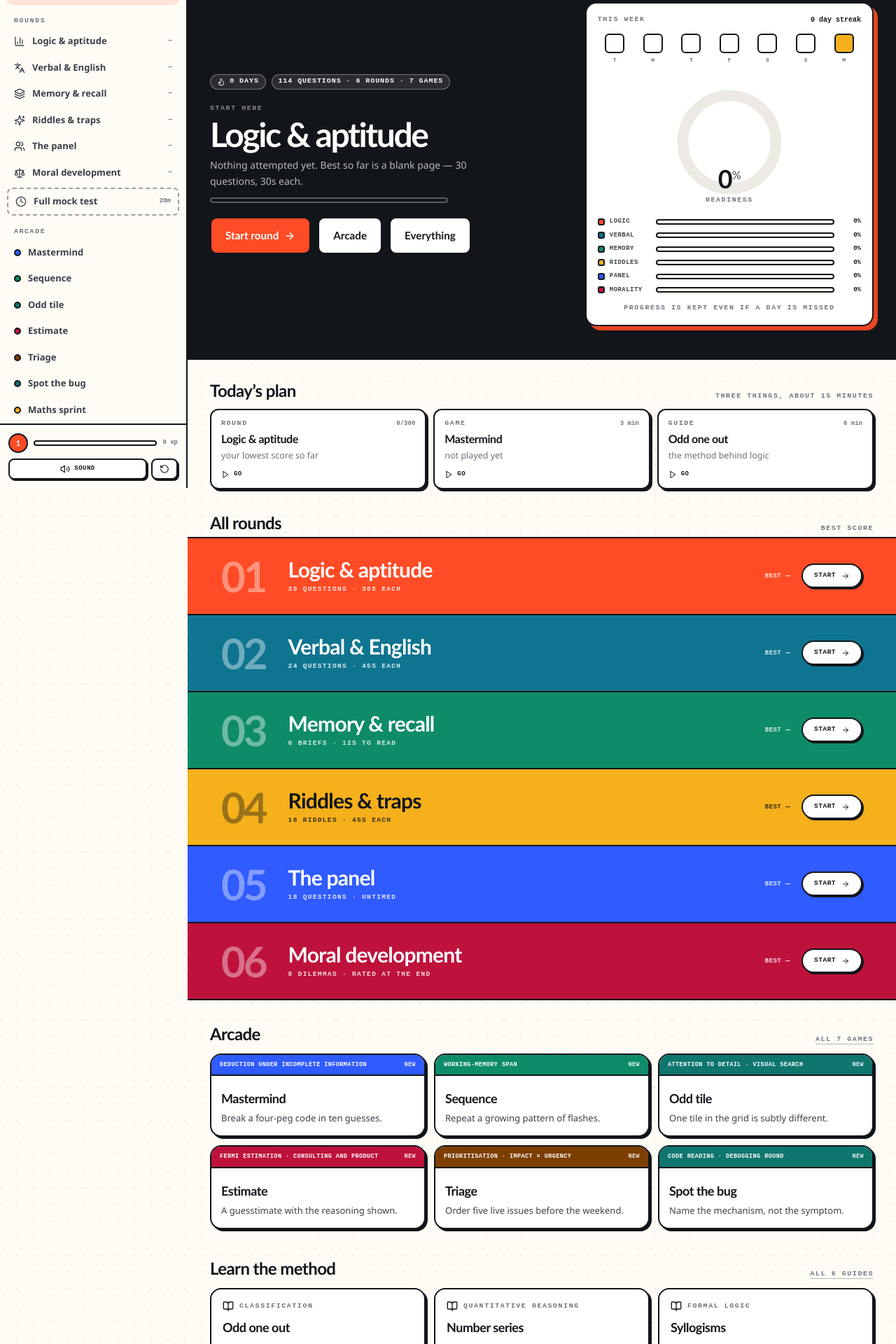
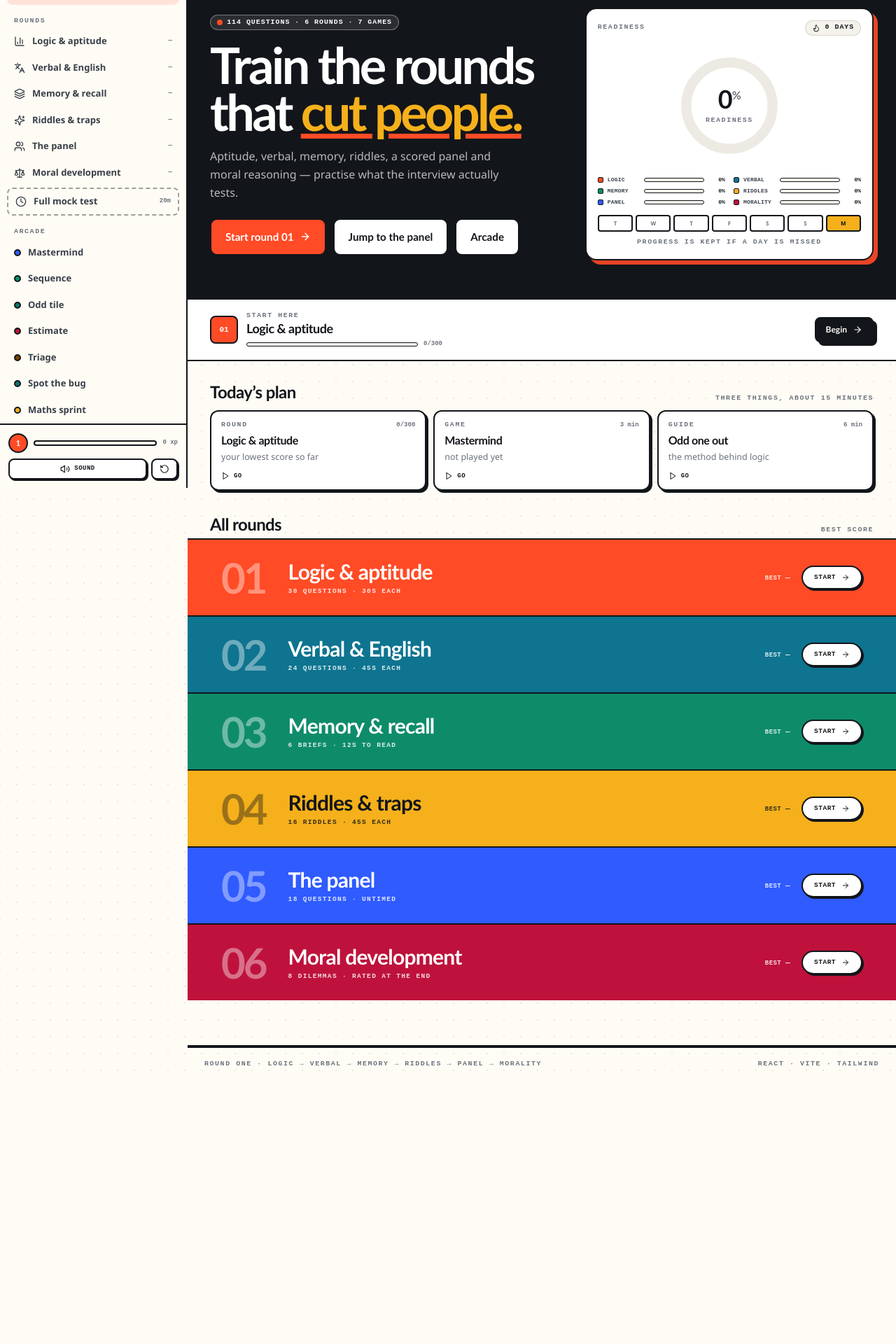
Before and after one commit to apsideslabs/round-one, a React (Vite) app: page / in a window 1280 px wide. Shown: the part 103-2023 px from the top of the page at 70% size. After the commit the page ends 1647 px from the top, so only its background shows below. Built offline with nearby package versions, Linux system fonts and the light colour scheme.

Commit message:
fix(home): restore the hero, move the new blocks below, drop the arcade grid

```diff
--- a/src/components/Dial.tsx
+++ b/src/components/Dial.tsx
@@ -2,7 +2,7 @@ import { tracks, trackById, type TrackId } from '@/data/tracks'
 import { pct } from '@/lib/utils'
 import type { Scores } from '@/store/progress'
 
-export function Dial({ scores, readiness }: { scores: Scores; readiness: number }) {
+export function Dial({ scores, readiness, compact = false }: { scores: Scores; readiness: number; compact?: boolean }) {
   const r = 56
   const c = 2 * Math.PI * r
   const segments = tracks.length
@@ -10,8 +10,9 @@ export function Dial({ scores, readiness }: { scores: Scores; readiness: number
   const gap = 6
 
   return (
-    <div className="relative grid place-items-center">
-      <svg viewBox="0 0 160 160" className="w-full max-w-[190px]" role="img" aria-label={`Readiness ${readiness} percent`}>
+    <div className="grid w-full min-w-0 place-items-center">
+      <div className="relative grid w-full place-items-center">
+        <svg viewBox="0 0 160 160" className="w-full max-w-[176px]" role="img" aria-label={`Readiness ${readiness} percent`}>
           <circle cx="80" cy="80" r={r} fill="none" stroke="#eceae2" strokeWidth={13} />
           {tracks.map((t, i) => {
             const value = pct(scores[t.id as TrackId] ?? 0, t.max)
@@ -39,21 +40,25 @@ export function Dial({ scores, readiness }: { scores: Scores; readiness: number
           </span>
           <span className="mono-label mt-1">Readiness</span>
         </div>
-      <div className="mt-3 w-full space-y-1.5">
+      </div>
+
+      <ul className={`mt-3 w-full min-w-0 ${compact ? 'grid grid-cols-2 gap-x-3 gap-y-1' : 'grid gap-1.5'}`}>
         {tracks.map((t) => {
           const value = pct(scores[trackById(t.id).id] ?? 0, t.max)
           return (
-            <div key={t.id} className="grid grid-cols-[9px_58px_1fr_30px] items-center gap-2">
-              <span className="h-2.5 w-2.5 rounded-[3px] border-2 border-ink" style={{ background: t.colour }} />
-              <span className="font-mono text-[9px] font-bold uppercase tracking-wider text-ink-2">{t.short}</span>
-              <span className="h-2 overflow-hidden rounded-full border-2 border-ink bg-[#f2f0e8]">
+            <li key={t.id} className="flex min-w-0 items-center gap-1.5">
+              <span className="h-2 w-2 shrink-0 rounded-[2px] border border-ink" style={{ background: t.colour }} />
+              <span className="w-[46px] shrink-0 truncate font-mono text-[8px] font-bold uppercase tracking-wide text-ink-2">
+                {t.short}
+              </span>
+              <span className="h-1.5 min-w-0 flex-1 overflow-hidden rounded-full border border-ink bg-[#f2f0e8]">
                 <span className="block h-full transition-[width] duration-700" style={{ width: `${value}%`, background: t.colour }} />
               </span>
-              <span className="text-right font-mono text-[9px] font-bold">{value}%</span>
-            </div>
+              <span className="w-6 shrink-0 text-right font-mono text-[8px] font-bold">{value}%</span>
+            </li>
           )
         })}
-      </div>
+      </ul>
     </div>
   )
 }
--- a/src/pages/Home.tsx
+++ b/src/pages/Home.tsx
@@ -1,6 +1,6 @@
 import { Link } from 'react-router-dom'
 import { motion } from 'framer-motion'
-import { ArrowRight, BookOpen, Clock, Flame, Play } from 'lucide-react'
+import { ArrowRight, Flame, Play } from 'lucide-react'
 import { Button } from '@/components/ui/button'
 import { Dial } from '@/components/Dial'
 import { TrackRow } from '@/components/TrackRow'
@@ -14,7 +14,6 @@ import { pct } from '@/lib/utils'
 
 const shell = 'w-full px-4 sm:px-6 lg:px-8'
 
-/** The guide that matches each round, used for the next-step suggestion. */
 const guideFor: Record<TrackId, string> = {
   logic: 'classification',
   verbal: 'star-answers',
@@ -30,115 +29,113 @@ export default function Home() {
   const streak = currentStreak(days)
   const week = lastSeven(days)
 
-  // What to do next: resume the last round, else the round with the lowest share.
-  const weakest = [...tracks].sort(
-    (a, b) => pct(scores[a.id] ?? 0, a.max) - pct(scores[b.id] ?? 0, b.max)
-  )[0]
+  const weakest = [...tracks].sort((a, b) => pct(scores[a.id] ?? 0, a.max) - pct(scores[b.id] ?? 0, b.max))[0]
   const resume = lastRound ? trackById(lastRound) : weakest
   const resumeScore = scores[resume.id] ?? 0
   const resumePct = pct(resumeScore, resume.max)
 
-  const plan = [
-    {
-      kind: 'Round',
-      title: resume.name,
-      reason: lastRound ? 'where you left off' : 'your lowest score so far',
-      to: resume.path,
-      meta: `${resumeScore}/${resume.max}`
-    },
-    {
-      kind: 'Game',
-      title: (games.find((g) => !gameBests[g.id]) ?? games[0]).name,
-      reason: games.some((g) => !gameBests[g.id]) ? 'not played yet' : 'keep the streak alive',
-      to: (games.find((g) => !gameBests[g.id]) ?? games[0]).path,
-      meta: '3 min'
-    },
-    {
-      kind: 'Guide',
-      title: guides.find((g) => g.slug === guideFor[resume.id])?.title ?? guides[0].title,
-      reason: `the method behind ${resume.short.toLowerCase()}`,
-      to: `/guides/${guides.find((g) => g.slug === guideFor[resume.id])?.slug ?? guides[0].slug}`,
-      meta: `${guides.find((g) => g.slug === guideFor[resume.id])?.minutes ?? 6} min`
-    }
-  ]
+  const nextGame = games.find((g) => !gameBests[g.id]) ?? games[0]
+  const nextGuide = guides.find((g) => g.slug === guideFor[resume.id]) ?? guides[0]
 
   return (
     <div className="w-full">
-      {/* lead: the single next action, not a brochure */}
+      {/* ---------- the hero, restored ---------- */}
       <section className="w-full bg-ink text-white">
-        <div className={`${shell} grid items-center gap-8 py-8 lg:grid-cols-[1.1fr_0.9fr] lg:py-12`}>
+        <div className={`${shell} grid items-center gap-8 py-9 lg:grid-cols-[1.1fr_0.9fr] lg:py-14`}>
           <div>
-            <div className="flex flex-wrap items-center gap-2">
             <span className="chip border-white/35 bg-white/10 text-white">
-                <Flame className="h-3 w-3" /> {streak} day{streak === 1 ? '' : 's'}
-              </span>
-              <span className="chip border-white/35 bg-white/10 text-white">
+              <span className="h-2 w-2 rounded-full bg-c1" />
               {QUESTION_COUNT} questions · {tracks.length} rounds · {games.length} games
             </span>
-            </div>
-
-            <p className="mono-label mt-5 text-white/50">{lastRound ? 'Continue' : 'Start here'}</p>
-            <h1 className="mt-1 font-display text-3xl font-extrabold leading-[1.05] tracking-tighter sm:text-5xl">
-              {resume.name}
+            <h1 className="mt-4 text-balance font-display text-4xl font-extrabold leading-[0.94] tracking-tighter sm:text-6xl lg:text-7xl">
+              Train the rounds that{' '}
+              <em className="not-italic text-c3 underline decoration-c1 decoration-[0.1em] underline-offset-4">cut people.</em>
             </h1>
-            <p className="mt-2 max-w-[46ch] text-[14px] font-medium leading-relaxed text-white/70">
-              {lastRound
-                ? `You were here last. Best so far: ${resumeScore} of ${resume.max} (${resumePct}%).`
-                : `Nothing attempted yet. Best so far is a blank page — ${resume.meta.join(', ').toLowerCase()}.`}
+            <p className="mt-4 max-w-[46ch] text-[15px] font-medium leading-relaxed text-white/70 sm:text-base">
+              Aptitude, verbal, memory, riddles, a scored panel and moral reasoning — practise what the interview actually
+              tests.
             </p>
-
-            <div className="mt-3 h-2 w-full max-w-[340px] overflow-hidden rounded-full border-2 border-white/30">
-              <div className="h-full transition-[width] duration-700" style={{ width: `${resumePct}%`, background: resume.colour }} />
-            </div>
-
-            <div className="mt-5 flex flex-wrap gap-2.5">
+            <div className="mt-6 flex flex-wrap gap-2.5">
               <Button variant="accent" asChild>
-                <Link to={resume.path}>
-                  {lastRound ? 'Continue' : 'Start'} round <ArrowRight className="h-4 w-4" />
+                <Link to="/logic">
+                  Start round 01 <ArrowRight className="h-4 w-4" />
                 </Link>
               </Button>
               <Button variant="light" asChild>
-                <Link to="/arcade">Arcade</Link>
+                <Link to="/panel">Jump to the panel</Link>
               </Button>
               <Button variant="light" asChild>
-                <Link to="/menu">Everything</Link>
+                <Link to="/arcade">Arcade</Link>
               </Button>
             </div>
           </div>
 
           <div className="rounded-2xl border-2 border-ink bg-card p-4 text-ink shadow-[6px_6px_0_rgba(255,75,38,0.9)]">
-            <div className="mb-3 flex items-center justify-between">
-              <span className="mono-label">This week</span>
-              <span className="font-mono text-[10px] font-bold">{streak} day streak</span>
+            <div className="mb-3 flex items-center justify-between gap-2">
+              <span className="mono-label">Readiness</span>
+              <span className="chip bg-[#f4f2ea] border-line">
+                <Flame className="h-3 w-3" /> {streak} day{streak === 1 ? '' : 's'}
+              </span>
             </div>
-            <div className="mb-4 grid grid-cols-7 gap-1.5">
+            <Dial scores={scores} readiness={ready} compact />
+            <div className="mt-3 grid grid-cols-7 gap-1">
               {week.map((d) => (
-                <div key={d.key} className="grid justify-items-center gap-1">
                 <span
-                    className={`grid h-7 w-7 place-items-center rounded-md border-2 border-ink text-[9px] font-bold ${
+                  key={d.key}
+                  className={`grid h-6 place-items-center rounded border-2 border-ink text-[8px] font-bold ${
                     d.done ? 'bg-c2 text-white' : d.isToday ? 'bg-c3' : 'bg-card text-ink-3'
                   }`}
                 >
-                    {d.done ? '✓' : ''}
+                  {d.done ? '✓' : d.label}
                 </span>
-                  <span className="font-mono text-[8px] font-bold uppercase text-ink-3">{d.label}</span>
-                </div>
               ))}
             </div>
-            <Dial scores={scores} readiness={ready} />
-            <p className="mono-label mt-3 text-center">Progress is kept even if a day is missed</p>
+            <p className="mono-label mt-2 text-center">progress is kept if a day is missed</p>
           </div>
         </div>
       </section>
 
-      {/* today's plan */}
+      {/* ---------- continue ---------- */}
+      <section className="w-full border-b-2 border-ink bg-card">
+        <div className={`${shell} flex flex-wrap items-center justify-between gap-4 py-4`}>
+          <div className="flex min-w-0 flex-1 items-center gap-3">
+            <span
+              className="grid h-10 w-10 shrink-0 place-items-center rounded-lg border-2 border-ink font-mono text-[11px] font-bold"
+              style={{ background: resume.colour, color: resume.ink }}
+            >
+              {resume.no}
+            </span>
+            <div className="min-w-0 flex-1">
+              <p className="mono-label">{lastRound ? 'Continue' : 'Start here'}</p>
+              <p className="truncate font-display text-lg font-extrabold leading-tight tracking-tight">{resume.name}</p>
+              <div className="mt-1 flex max-w-[280px] items-center gap-2">
+                <span className="h-1.5 flex-1 overflow-hidden rounded-full border border-ink bg-[#f2f0e8]">
+                  <span className="block h-full" style={{ width: `${resumePct}%`, background: resume.colour }} />
+                </span>
+                <span className="font-mono text-[9px] font-bold text-ink-3">{resumeScore}/{resume.max}</span>
+              </div>
+            </div>
+          </div>
+          <Button size="sm" asChild>
+            <Link to={resume.path}>
+              {lastRound ? 'Resume' : 'Begin'} <ArrowRight className="h-3.5 w-3.5" />
+            </Link>
+          </Button>
+        </div>
+      </section>
+
+      {/* ---------- today's plan ---------- */}
       <div className={`${shell} pt-7`}>
         <div className="mb-2.5 flex items-end justify-between gap-3">
           <h2 className="font-display text-xl font-extrabold tracking-tight sm:text-2xl">Today’s plan</h2>
           <span className="mono-label">three things, about 15 minutes</span>
         </div>
         <ul className="grid gap-2.5 sm:grid-cols-3">
-          {plan.map((item, i) => (
+          {[
+            { kind: 'Round', title: resume.name, reason: lastRound ? 'where you left off' : 'your lowest score so far', to: resume.path, meta: `${resumeScore}/${resume.max}` },
+            { kind: 'Game', title: nextGame.name, reason: gameBests[nextGame.id] ? 'keep the streak alive' : 'not played yet', to: nextGame.path, meta: '3 min' },
+            { kind: 'Guide', title: nextGuide.title, reason: `the method behind ${resume.short.toLowerCase()}`, to: `/guides/${nextGuide.slug}`, meta: `${nextGuide.minutes} min` }
+          ].map((item, i) => (
             <li key={`${item.kind}-${item.title}`}>
               <motion.div initial={{ opacity: 0, y: 8 }} animate={{ opacity: 1, y: 0 }} transition={{ delay: i * 0.05 }}>
                 <Link
@@ -161,74 +158,18 @@ export default function Home() {
         </ul>
       </div>
 
-      {/* rounds */}
+      {/* ---------- rounds ---------- */}
       <div className={`${shell} pb-1 pt-8`}>
         <div className="flex items-end justify-between gap-3">
           <h2 className="font-display text-xl font-extrabold tracking-tight sm:text-2xl">All rounds</h2>
           <span className="mono-label">best score</span>
         </div>
       </div>
-      <section className="w-full border-y-2 border-ink">
+      <section className="w-full border-y-2 border-ink pb-16">
         {tracks.map((t) => (
           <TrackRow key={t.id} track={t} best={scores[t.id]} />
         ))}
       </section>
-
-      {/* arcade + guides */}
-      <div className={`${shell} pb-28 pt-8`}>
-        <div className="mb-3 flex items-end justify-between gap-3">
-          <h2 className="font-display text-xl font-extrabold tracking-tight sm:text-2xl">Arcade</h2>
-          <Link to="/arcade" className="mono-label underline decoration-ink/30 underline-offset-4">
-            All {games.length} games
-          </Link>
-        </div>
-        <section className="grid gap-3 sm:grid-cols-2 lg:grid-cols-3">
-          {games.slice(0, 6).map((game) => (
-            <Link
-              key={game.id}
-              to={game.path}
-              className="group flex h-full flex-col gap-1.5 overflow-hidden rounded-2xl border-2 border-ink bg-card shadow-[3px_3px_0_var(--color-ink)] transition-transform hover:-translate-y-0.5"
-            >
-              <span className="flex items-center justify-between gap-2 border-b-2 border-ink px-3 py-2" style={{ background: game.colour, color: game.ink }}>
-                <span className="font-mono text-[8.5px] font-bold uppercase tracking-wider">{game.skill}</span>
-                <span className="font-mono text-[8.5px] font-bold uppercase tracking-wider opacity-90">
-                  {gameBests[game.id] ? `best ${gameBests[game.id]}` : 'new'}
-                </span>
-              </span>
-              <span className="flex flex-1 flex-col gap-1 px-3.5 pb-3.5 pt-3">
-                <span className="font-display text-lg font-extrabold tracking-tight">{game.name}</span>
-                <span className="text-[13px] font-medium leading-relaxed text-ink-2">{game.tagline}</span>
-              </span>
-            </Link>
-          ))}
-        </section>
-
-        <div className="mb-3 mt-10 flex items-end justify-between gap-3">
-          <h2 className="font-display text-xl font-extrabold tracking-tight sm:text-2xl">Learn the method</h2>
-          <Link to="/guides" className="mono-label underline decoration-ink/30 underline-offset-4">
-            All {guides.length} guides
-          </Link>
-        </div>
-        <section className="grid gap-3 sm:grid-cols-2 lg:grid-cols-3">
-          {guides.slice(0, 3).map((g) => (
-            <Link
-              key={g.slug}
-              to={`/guides/${g.slug}`}
-              className="group flex h-full flex-col gap-2 rounded-2xl border-2 border-ink bg-card p-4 shadow-[3px_3px_0_var(--color-ink)] transition-transform hover:-translate-y-0.5"
-            >
-              <span className="flex items-center gap-2">
-                <BookOpen className="h-4 w-4" />
-                <span className="mono-label">{g.kicker}</span>
-              </span>
-              <span className="font-display text-lg font-extrabold tracking-tight">{g.title}</span>
-              <span className="text-[13px] font-medium leading-relaxed text-ink-2">{g.summary}</span>
-              <span className="mono-label mt-auto inline-flex items-center gap-1.5 pt-2">
-                <Clock className="h-3 w-3" /> {g.minutes} min
-              </span>
-            </Link>
-          ))}
-        </section>
-      </div>
     </div>
   )
 }
```
Also changed, not shown: src/generated.css. Lines whose indentation alone changed are shown as unchanged.
